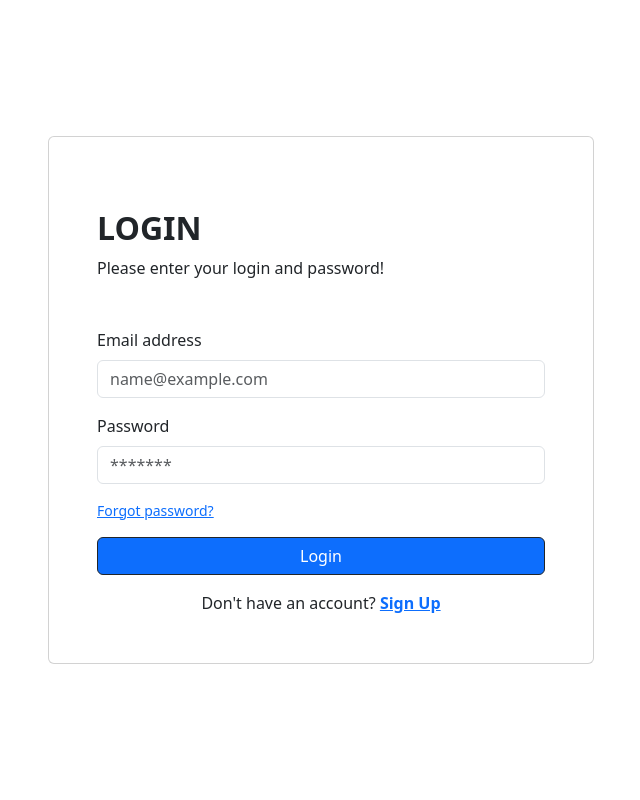
After one commit to lehao212/blog-flask-simple, a Flask app: page /login in a window 1280 px wide. The commit adds this page. Shown: the whole page, without its empty margins (319-959 px from the left). Run offline with Flask 2, Linux system fonts and the light colour scheme.

Commit message:
add page login and navbar

```diff
--- a/app.py
+++ b/app.py
@@ -1,7 +1,10 @@
 
 from dotenv import load_dotenv
 from app import *
+import os
 
 if __name__ == '__main__':
     load_dotenv()
-    app.run(debug=True)
+    # Bind to PORT if defined, otherwise default to 5000.
+    port = int(os.environ.get('PORT', 8080))
+    app.run(host='127.0.0.1', port=port, debug=True)
--- a/app/__init__.py
+++ b/app/__init__.py
@@ -2,5 +2,5 @@ from flask import Flask, render_template
 
  #dinh nghia
 app = Flask(__name__)
-
+app.config["SECRET_KEY"] = "lehao212.tn@gmail.com"
 from .route import*
--- a/app/route.py
+++ b/app/route.py
@@ -1,15 +1,43 @@
 from .services import add_tow_number
 from . import app
-from flask import render_template
+from flask import render_template, request, redirect, url_for, session
 
 #Dieu huong
 @app.route('/')
 def main():
     return render_template("index.html")
 
-@app.route('/about')
-def about():
-    return render_template("about.html")
+
+
+@app.route('/login',methods=["POST", "GET"] )
+def login():
+    if request.method=="POST":
+        user_name = request.form["email"]
+        password = request.form["password"]
+        if user_name and password:
+           # return redirect(url_for("about", name = user_name))
+           session["user"] = user_name
+           session["pass"] = password
+           #return home()
+           return redirect(url_for("home", name = user_name, password = password))
+    return render_template("login.html")
+
+@app.route('/home')
+def home():
+    if "user" in session:
+        return render_template("home.html")
+    else:
+        return redirect(url_for("login"))
+
+# @app.route('/logout')
+# def logout():
+#     session.pop["user", None]
+#     session.pop["pass", None]
+#     return redirect(url_for("login"))
+
+@app.route('/about/<name>')
+def about(name):
+    return f"<h1>Hello {name}</h1>"
 
 @app.route('/math/<int:num_a>/<int:num_b>')
 def math(num_a: int, num_b: int):
--- /dev/null
+++ b/app/templates/base.html
@@ -0,0 +1,17 @@
+<!DOCTYPE html>
+<html lang="en">
+<head>
+    <meta charset="UTF-8">
+    <meta http-equiv="X-UA-Compatible" content="IE=edge">
+    <meta name="viewport" content="width=device-width, initial-scale=1.0">
+    <link href="https://cdn.jsdelivr.net/npm/bootstrap@5.3.0-alpha1/dist/css/bootstrap.min.css" rel="stylesheet" integrity="sha384-GLhlTQ8iRABdZLl6O3oVMWSktQOp6b7In1Zl3/Jr59b6EGGoI1aFkw7cmDA6j6gD" crossorigin="anonymous">
+  </head>
+    <title>{% block title %} {% endblock %}</title>
+</head>
+<body>
+
+    {% block content %} {% endblock %}
+</body>
+<script src="https://cdn.jsdelivr.net/npm/@popperjs/core@2.11.6/dist/umd/popper.min.js" integrity="sha384-oBqDVmMz9ATKxIep9tiCxS/Z9fNfEXiDAYTujMAeBAsjFuCZSmKbSSUnQlmh/jp3" crossorigin="anonymous"></script>
+<script src="https://cdn.jsdelivr.net/npm/bootstrap@5.3.0-alpha1/dist/js/bootstrap.min.js" integrity="sha384-mQ93GR66B00ZXjt0YO5KlohRA5SY2XofN4zfuZxLkoj1gXtW8ANNCe9d5Y3eG5eD" crossorigin="anonymous"></script>
+</html>
--- a/app/templates/index.html
+++ b/app/templates/index.html
@@ -31,14 +31,14 @@
   </style>
 </head>
 <body>
-
+<!--
 <div class="jumbotron text-center" style="margin-bottom:0">
   <h1>Python Flask & Bootstrap 4</h1>
   <p>Resize this responsive page to see the effect!</p>
-</div>
+</div> -->
 
 <nav class="navbar navbar-expand-sm bg-dark navbar-dark">
-  <a class="navbar-brand" href="#">Navbar</a>
+  <a class="navbar-brand" href="#">Dashboard</a>
   <button class="navbar-toggler" type="button" data-toggle="collapse" data-target="#collapsibleNavbar">
     <span class="navbar-toggler-icon"></span>
   </button>
--- /dev/null
+++ b/app/templates/login.html
@@ -0,0 +1,43 @@
+{% extends "base.html"%}
+{% block title %} Login {% endblock %}
+{% block content %}
+<div class="vh-100 d-flex justify-content-center align-items-center">
+    <div class="container">
+      <div class="row d-flex justify-content-center">
+        <div class="col-12 col-md-8 col-lg-6">
+
+          <div class="card bg-white">
+            <div class="card-body p-5">
+              <form class="mb-3 mt-md-4" method="post">
+                <h2 class="fw-bold mb-2 text-uppercase ">Login</h2>
+                <p class=" mb-5">Please enter your login and password!</p>
+                <div class="mb-3">
+                  <label for="email" class="form-label ">Email address</label>
+                  <input type="email" name="email" class="form-control" id="email" placeholder="name@example.com">
+                </div>
+                <div class="mb-3">
+                  <label for="password" class="form-label ">Password</label>
+                  <input type="password" name="password" class="form-control" id="password" placeholder="*******">
+                </div>
+                <!-- <div class="alert alert-danger" role="alert">
+                  {{error_login}}
+                </div> -->
+                <p class="small"><a class="text-primary" href="forget-password.html">Forgot password?</a></p>
+                <div class="d-grid">
+                  <button class="btn btn-outline-dark bg-primary" style="color: white;" type="submit">Login</button>
+                </div>
+              </form>
+              <div>
+                <p class="mb-0  text-center">Don't have an account? <a href="signup.html"
+                    class="text-primary fw-bold">Sign
+                    Up</a></p>
+              </div>
+
+            </div>
+          </div>
+        </div>
+      </div>
+    </div>
+  </div>
+    </div>
+{% endblock %}
```
Also changed, not shown: app/templates/home.html (added, +40 -0 lines).
